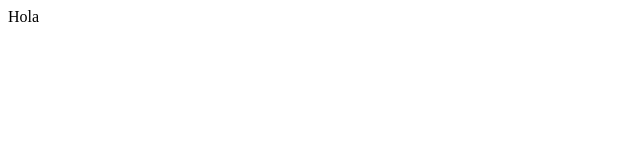
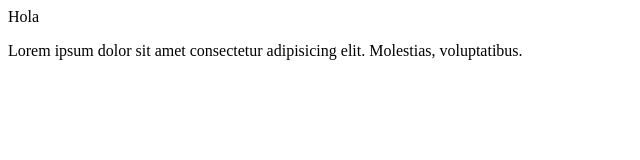
Before and after one commit to javi125-marker/Proyecto_FWEB_U3_PaginaWeb, a plain HTML site: page index.html in a window 1280 px wide. Shown: the whole page, without its empty margins (0-640 px from the left). Drawn offline with Linux system fonts and the light colour scheme.

Commit message:
Agregando div contenedor

```diff
--- a/index.html
+++ b/index.html
@@ -8,5 +8,11 @@
 </head>
 <body>
     Hola
+    <!--Div contenedor 1-->
+    <div class="cot">
+        <div class="row">
+            <p>Lorem ipsum dolor sit amet consectetur adipisicing elit. Molestias, voluptatibus.</p>
+        </div>
+    </div>
 </body>
 </html>
```
